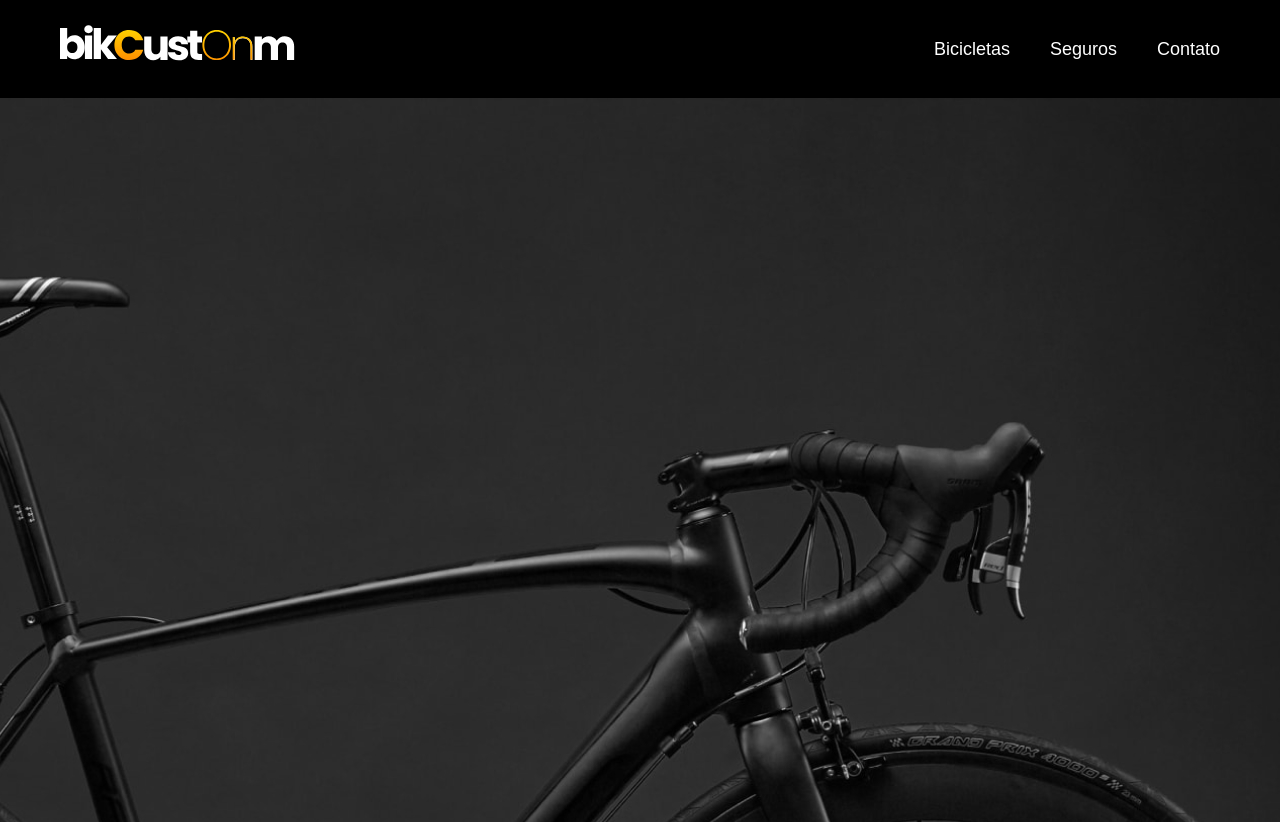
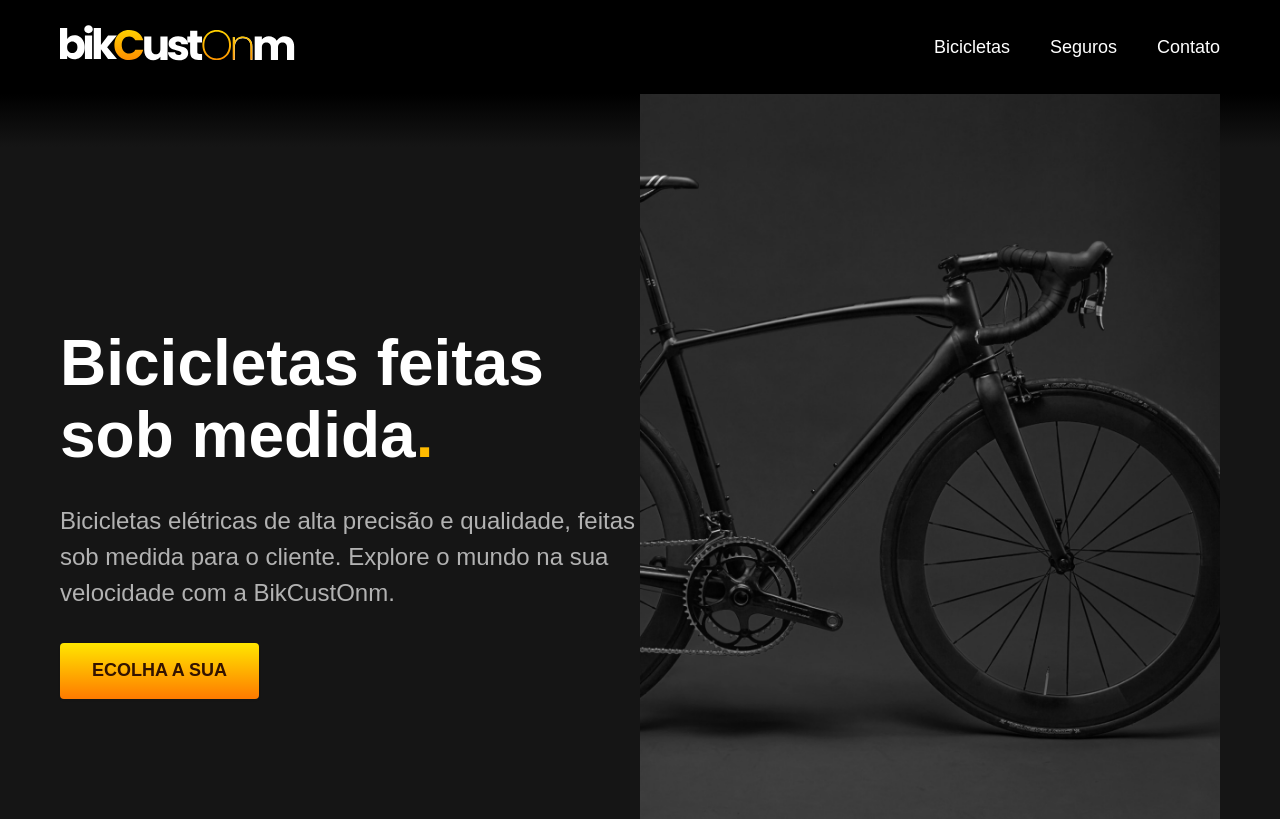
Before and after one commit to EdineiPinho/Bikecraft, a plain HTML site: page index.html in a window 1280 px wide. Shown: the top 822 px of the page. Drawn offline with Linux system fonts and the light colour scheme.

Commit message:
Adicionado partes da intro e do css da mesma.

```diff
--- a/css/style.css
+++ b/css/style.css
@@ -3,14 +3,20 @@ body {
   font-family: Arial, Helvetica, sans-serif;
 }
 
+h1,
+ul,
+p {
+  margin: 0;
+}
+
 ul {
-  margin: 0;
   padding: 0;
   list-style: none;
 }
 
 a {
   text-decoration: none;
+  color: inherit;
 }
 
 .header-bg {
@@ -48,7 +54,7 @@ a {
   display: block;
   height: 2px;
   width: 0%;
-  background: #fff;
+  background: linear-gradient(#ffe600, #ff7a00);
   margin-top: 4px;
   transition: 0.3s;
   position: absolute;
@@ -87,3 +93,64 @@ a {
     font-size: 14px;
   }
 }
+/* main introducao */
+img {
+  max-width: 100%;
+  height: auto;
+  display: block;
+}
+
+.introducao-bg {
+  color: white;
+  background: linear-gradient(180deg, #000000 0%, #151515 7.29%);
+}
+
+.introducao {
+  display: grid;
+  grid-template-columns: 1fr 1fr;
+  pad: 0 40px;
+  box-sizing: border-box;
+  max-width: 1200px;
+  margin: 0 auto;
+  padding: 0px 20px;
+}
+
+.introducao-conteudo {
+  align-self: end;
+  padding-bottom: 120px;
+}
+
+.introducao h1 {
+  margin-bottom: 32px;
+  font-size: 64px;
+  line-height: 1.125;
+}
+
+.introducao h1 span {
+  color: #ffbb00;
+}
+
+.introducao p {
+  margin-bottom: 32px;
+  font-size: 24px;
+  line-height: 1.5;
+  color: #b2b2b2;
+}
+
+.introducao a {
+  display: inline-block;
+  padding: 16px 32px;
+  font-weight: 600;
+  font-size: 18px;
+  line-height: 1.33;
+  color: #331300;
+  text-transform: uppercase;
+  background: linear-gradient(#ffe600, #ff7a00);
+  border-radius: 4px;
+  box-shadow: 0 1px 2px rgba(0, 0, 0, 0.1);
+}
+
+.introducao a:hover {
+  color: black;
+  background: linear-gradient(180deg, #FFC700 0%, #FF5C00 100%);
+}
--- a/index.html
+++ b/index.html
@@ -19,20 +19,25 @@
       </a>
       <nav aria-label="primaria">
         <ul class="header-menu">
-          <li><a href="#">Bicicletas</a></li>
-          <li><a href="#">Seguros</a></li>
-          <li><a href="#">Contato</a></li>
+          <li><a href="./bicicletas.html">Bicicletas</a></li>
+          <li><a href="./seguros.html">Seguros</a></li>
+          <li><a href="./contato.html">Contato</a></li>
         </ul>
       </nav>
     </div>
   </header>
-  <main>
-    <introducao>
+  <main class="introducao-bg">
+    <div class="container introducao">
+      <div class="introducao-conteudo">
+        <h1>Bicicletas feitas sob medida<span class="dot">.</span></h1>
+        <p>Bicicletas elétricas de alta precisão e qualidade, feitas sob medida para o cliente. Explore o mundo na sua velocidade com a BikCustOnm.</p>
+        <a href="./bicicletas.html">Ecolha a sua</a>
+      </div>
       <picture>
         <source media="(max-width: 800px)" srcset="./img/bikes-2/nimbus-1-bike.jpg">
-        <img src="./img/bikes/nimbus-intro.jpg" width="1280" height="1600">
+        <img src="./img/bikes/nimbus-intro.jpg" width="1280" height="1600" alt="Bicleta top preta">
       </picture>
-    </introducao>
+    </div>
   </main>
 </body>
 
```
